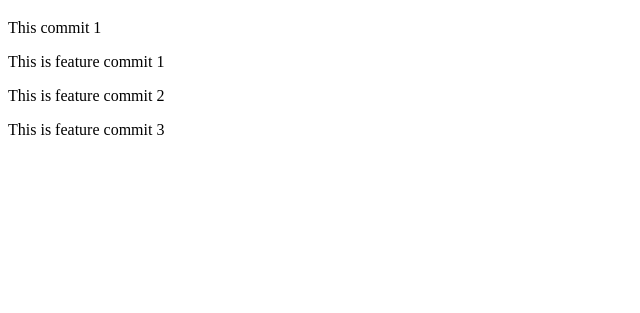
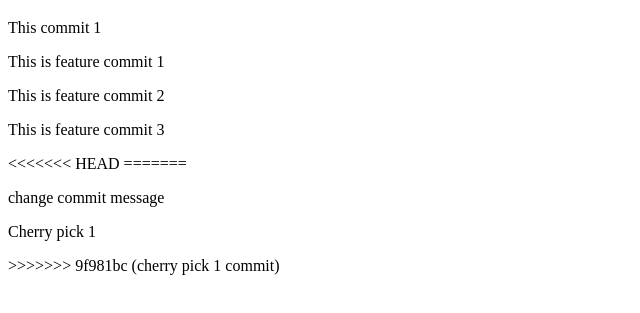
Before and after one commit to vipul832/Git_Practical, a plain HTML site: page index.html in a window 1280 px wide. Shown: the part 61-374 px from the top of the page, without its empty margins (0-640 px from the left). Drawn offline with Linux system fonts and the light colour scheme.

Commit message:
cherry pick 1

```diff
--- a/index.html
+++ b/index.html
@@ -12,5 +12,10 @@
     <p>This is feature commit 1</p>
     <p>This is feature commit 2</p>
     <p>This is feature commit 3</p>
+<<<<<<< HEAD
+=======
+    <p> change commit message</p>
+    <p>Cherry pick 1</p>
+>>>>>>> 9f981bc (cherry pick 1 commit)
 </body>
 </html>
```
